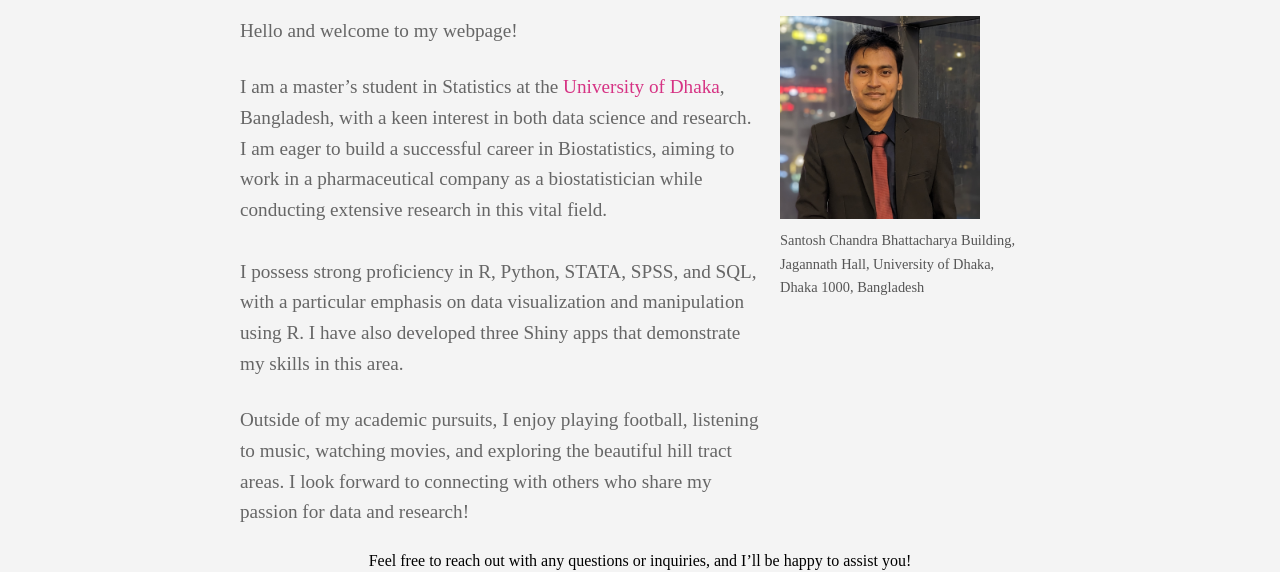
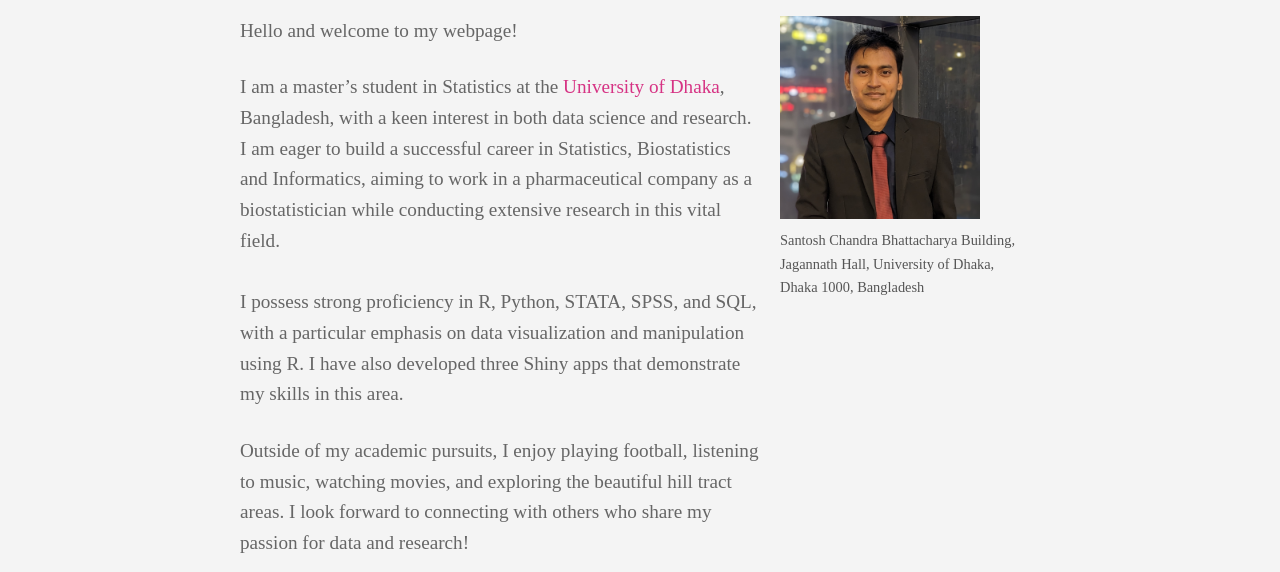
Before and after one commit to roystat36/profile, a plain HTML site: page index.html in a window 1280 px wide. Shown: the part 142-714 px from the top of the page. Drawn offline with Linux system fonts and the light colour scheme.

Commit message:
Biostatistics

```diff
--- a/index.html
+++ b/index.html
@@ -32,7 +32,7 @@
                     <p>Hello and welcome to my webpage!</p> <br>
                     <p>I am a master’s student in Statistics at the <a href="https://www.du.ac.bd/">University of Dhaka</a>,
                     Bangladesh, with a keen interest in both data science and research. I am eager to build a successful
-                    career in Biostatistics, aiming to work in a pharmaceutical company as a biostatistician while conducting
+                    career in Statistics, Biostatistics and Informatics, aiming to work in a pharmaceutical company as a biostatistician while conducting
                     extensive research in this vital field.<p> <br>
 
                     <p>I possess strong proficiency in R, Python, STATA, SPSS, and SQL, with a particular emphasis on data
```
